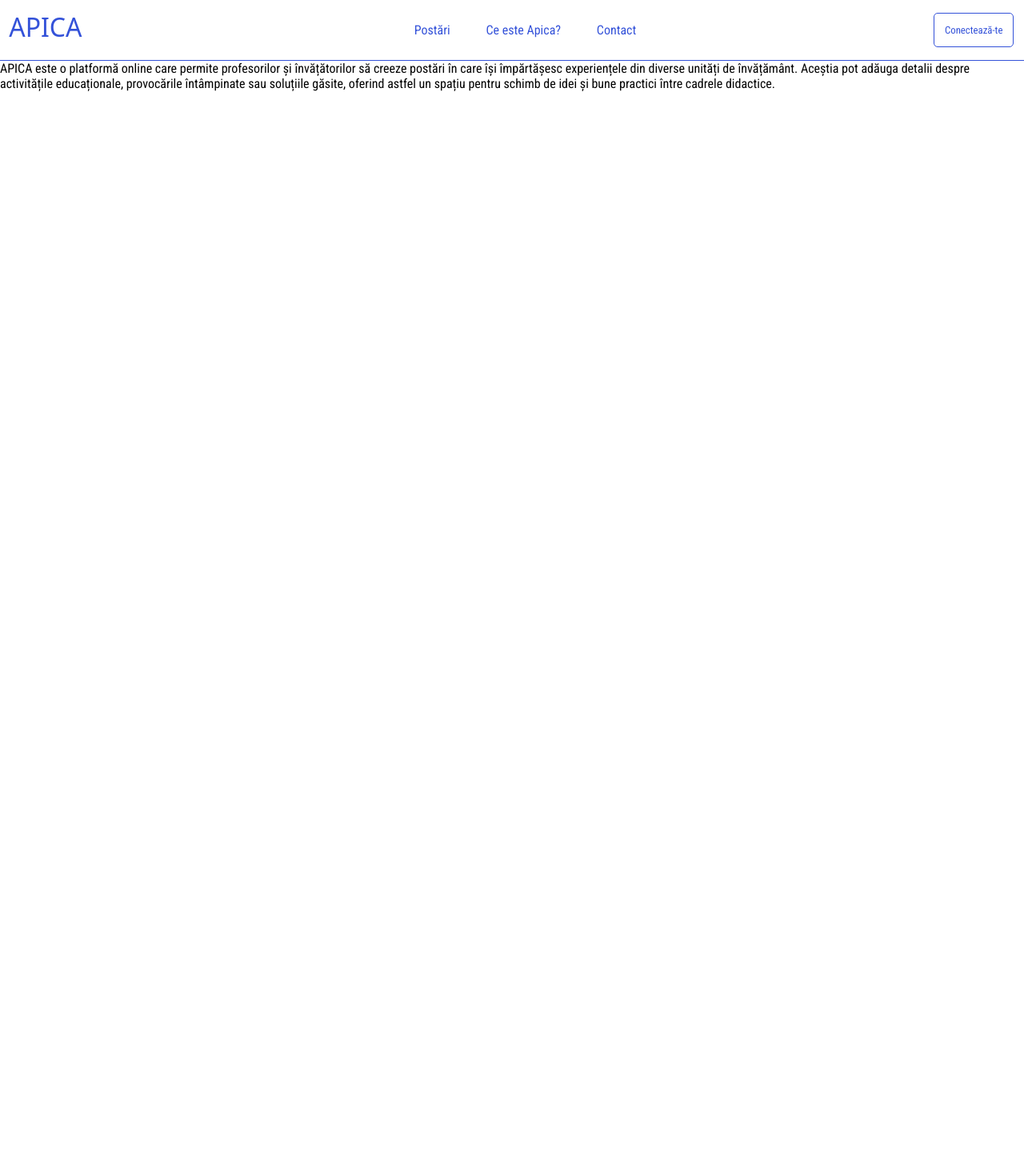
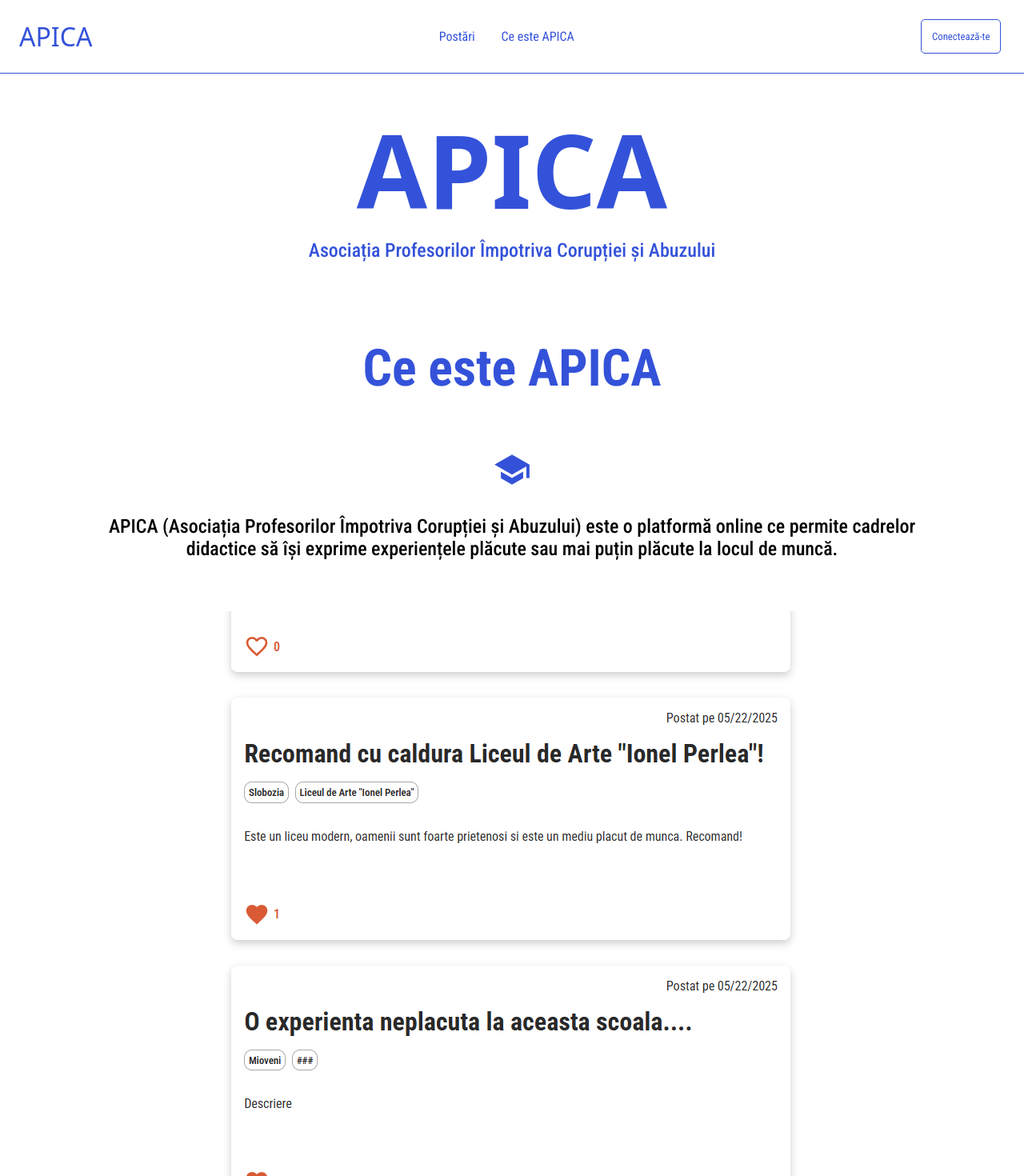
Before and after one commit to TonyDeveloperr/apica, a React (Vite) app: page /about in a window 1280 px wide. Shown: the top 1470 px of the page at 80% size. Before the commit the page ends 800 px from the top, so only its background shows below. Built offline with nearby package versions, Linux system fonts and the light colour scheme; no server answers; the database is empty; a web font is replaced by a local one.

Commit message:
Final version

```diff
--- a/src/App.tsx
+++ b/src/App.tsx
@@ -10,6 +10,8 @@ import Profile from "./components/Profile";
 import SignIn from "./components/SignIn";
 import FilterForm from "./components/FilterForm";
 import UploadPostDialogue from "./components/UploadPostDialogue";
+
+import { Link, useLocation } from "react-router-dom";
 
 interface PostData {
   id: string;
@@ -32,6 +34,8 @@ const App = () => {
   const [user, setUser] = useState<any>(null);
   const [isUploadDialogueVisible, setIsUploadDialogueVisible] = useState(false);
   const [loading, setLoading] = useState(true);
+
+  const location = useLocation();
 
   useEffect(() => {
     const fetchPosts = async () => {
@@ -56,7 +60,9 @@ const App = () => {
   useEffect(() => {
     const filterPosts = () => {
       const result = postList.filter((post) => {
-        const matchesCounty = selectedCounty ? post.county === selectedCounty : true;
+        const matchesCounty = selectedCounty
+          ? post.county === selectedCounty
+          : true;
         const matchesCity = selectedCity ? post.city === selectedCity : true;
         return matchesCounty && matchesCity;
       });
@@ -75,18 +81,25 @@ const App = () => {
   }, []);
 
   return (
-    <div className="App">
+    <div
+      className="App"
+      style={{
+        backgroundColor: location.pathname === "/" ? "#3452d9" : "transparent",
+      }}
+    >
       <Navbar user={user} />
       {isUploadDialogueVisible && (
         <UploadPostDialogue
           onClose={() => setIsUploadDialogueVisible(false)}
-          toggleUploadDialogue={() => setIsUploadDialogueVisible(!isUploadDialogueVisible)}
+          toggleUploadDialogue={() =>
+            setIsUploadDialogueVisible(!isUploadDialogueVisible)
+          }
           refreshPostList={() => setPostList([...postList])}
         />
       )}
       <div className="content">
         {loading ? (
-          <div>Loading...</div>
+          <div style={{ color: "white" }}>Loading...</div>
         ) : (
           <Routes>
             <Route
@@ -108,6 +121,17 @@ const App = () => {
           </Routes>
         )}
       </div>
+      <div className="footer">
+        <Link className="logoFooter" to="/">
+          APICA
+        </Link>
+        <Link className="linkFooter" to="/">
+          Postări
+        </Link>
+        <Link className="linkFooter" to="/about">
+          Ce este APICA
+        </Link>
+      </div>
     </div>
   );
 };
--- a/src/components/About.tsx
+++ b/src/components/About.tsx
@@ -1,7 +1,58 @@
-
+import image1 from "/assets/About_image1.png";
+import image2 from "/assets/About_image2.jpg";
+import { IoMdSchool } from "react-icons/io";
+import { IoGlassesOutline } from "react-icons/io5";
+import { LiaUserSecretSolid } from "react-icons/lia";
+import { CiRead } from "react-icons/ci";
 
 export const About = () => {
-  return <div>APICA este o platformă online care permite profesorilor și învățătorilor să creeze postări
-     în care își împărtășesc experiențele din diverse unități de învățământ. Aceștia pot adăuga detalii despre activitățile
-      educaționale, provocările întâmpinate sau soluțiile găsite, oferind astfel un spațiu pentru schimb de idei și bune practici între cadrele didactice.</div>;
+  return (
+    <div className="aboutContainer">
+      <h1 className="aboutTitle">APICA</h1>
+      <h2 className="aboutSubtitle">
+        Asociația Profesorilor Împotriva Corupției și Abuzului
+      </h2>
+      <div className="aboutBox">
+        <h3 className="aboutPTitle">Ce este APICA</h3>
+        <IoMdSchool size={50} className="aboutIcons" />
+        <p className="aboutDesc">
+          APICA (Asociația Profesorilor Împotriva Corupției și Abuzului) este o
+          platformă online ce permite cadrelor didactice să își exprime
+          experiențele plăcute sau mai puțin plăcute la locul de muncă.
+        </p>
+        <img src={image1} alt="" className="aboutPic" />
+      </div>
+      <div className="aboutBox">
+        <h3 className="aboutPTitle">
+          Postează-ți experiențele în calitate de cadru didactic
+        </h3>
+        <IoGlassesOutline size={50} className="aboutIcons" />
+        <p className="aboutDesc">
+          Creează un cont gratuit și postează folosind interfața intuitivă!
+        </p>
+        <img id="aboutPic2" src={image2} alt="" className="aboutPic" />
+      </div>
+
+      <div className="aboutBox">
+        <h3 className="aboutPTitle">Citește postările altor profesori</h3>
+        <CiRead size={50} className="aboutIcons" />
+        <p className="aboutDesc">
+          Explorează postările altor profesori și află despre școlile
+          recomandate. Folosește filtrul pentru a vedea postări doar din anumite
+          orașe.
+        </p>
+        <img src="" alt="" className="aboutPic" />
+      </div>
+
+      <div className="aboutBox">
+        <h3 className="aboutPTitle">100% anonim</h3>
+        <LiaUserSecretSolid size={50} className="aboutIcons" />
+        <p className="aboutDesc">
+          APICA îți ascunde identitatea astfel încât poți posta fără a avea
+          nicio grijă!
+        </p>
+        <img src="" alt="" className="aboutPic" />
+      </div>
+    </div>
+  );
 };
--- a/src/components/Home.tsx
+++ b/src/components/Home.tsx
@@ -1,4 +1,3 @@
-
 import Post from "./Post";
 
 interface PostData {
@@ -33,10 +32,11 @@ const Home = ({ postList }: Props) => {
           />
         ))
       ) : (
-        <p>No posts match your filters.</p>
+        <p style={{ color: "white" }}>
+          Nu exista nicio postare din acest oras...
+        </p>
       )}
     </div>
-
   );
 };
 
--- a/src/components/Navbar.tsx
+++ b/src/components/Navbar.tsx
@@ -1,6 +1,6 @@
 import React, { useState } from "react";
 import PrimaryButton from "./PrimaryButton";
-import { Link, useNavigate } from "react-router-dom";  // useNavigate instead of useHistory
+import { Link, useNavigate } from "react-router-dom";
 import { PiUserCircleLight } from "react-icons/pi";
 import firebase from "firebase/compat/app";
 import PostUploadDialogue from "./UploadPostDialogue";
@@ -10,15 +10,13 @@ interface NavbarProps {
 }
 
 const Navbar: React.FC<NavbarProps> = ({ user }) => {
-  const navigate = useNavigate(); // useNavigate hook instead of useHistory
+  const navigate = useNavigate();
 
   const handleUserClick = () => {
     if (user) {
-      // Redirect to profile page if user is logged in
-      navigate("/profile"); // Use navigate instead of history.push
+      navigate("/profile");
     } else {
-      // Redirect to sign-in page if user is not logged in
-      navigate("/sign-in"); // Use navigate instead of history.push
+      navigate("/sign-in");
     }
   };
 
@@ -26,7 +24,7 @@ const Navbar: React.FC<NavbarProps> = ({ user }) => {
 
   const handleCloseAndSubmit = () => {
     setShowUploadDialogue(false);
-    navigate("/"); // Use navigate instead of history.push
+    navigate("/");
   };
 
   return (
@@ -50,10 +48,7 @@ const Navbar: React.FC<NavbarProps> = ({ user }) => {
             <Link to="/">Postări</Link>
           </li>
           <li>
-            <Link to="/about">Ce este Apica?</Link>
-          </li>
-          <li>
-            <Link to="/contact">Contact</Link>
+            <Link to="/about">Ce este APICA</Link>
           </li>
         </ul>
         <div className="user-btns">
@@ -69,10 +64,7 @@ const Navbar: React.FC<NavbarProps> = ({ user }) => {
               />
             </>
           ) : (
-            <button
-              onClick={() => navigate("/sign-in")} // Use navigate instead of history.push
-              className="signin-btn"
-            >
+            <button onClick={() => navigate("/sign-in")} className="signin-btn">
               Conectează-te
             </button>
           )}
--- a/src/components/SignIn.tsx
+++ b/src/components/SignIn.tsx
@@ -1,21 +1,18 @@
 import { useState } from "react";
 import { auth, googleProvider } from "../configs/firebase";
-import {
-  createUserWithEmailAndPassword,
-  signInWithPopup,
-} from "firebase/auth";
-import { useNavigate } from "react-router-dom"; // Import useNavigate
+import { createUserWithEmailAndPassword, signInWithPopup } from "firebase/auth";
+import { useNavigate } from "react-router-dom";
 import { FcGoogle } from "react-icons/fc";
 
 const SignIn = () => {
   const [email, setEmail] = useState("");
   const [password, setPassword] = useState("");
-  const navigate = useNavigate(); // Initialize useNavigate correctly
+  const navigate = useNavigate();
 
   const handleSignIn = async () => {
     try {
       await createUserWithEmailAndPassword(auth, email, password);
-      navigate("/"); // Use navigate inside the function to redirect
+      navigate("/");
     } catch (error) {
       console.error("Error signing up:", error);
     }
@@ -23,7 +20,7 @@ const SignIn = () => {
 
   const handleSignInWithGoogle = async () => {
     await signInWithPopup(auth, googleProvider);
-    navigate("/"); // Use navigate inside the function to redirect
+    navigate("/");
   };
 
   return (
@@ -51,8 +48,8 @@ const SignIn = () => {
           <button
             style={{
               display: "flex",
-              alignItems: "center", // Align items vertically in the center
-              justifyContent: "center", // Center content horizontally
+              alignItems: "center",
+              justifyContent: "center",
               textAlign: "center",
             }}
             className="google-login-btn"
--- a/src/index.css
+++ b/src/index.css
@@ -17,6 +17,8 @@ body {
   margin: 0;
   padding: 0;
   background-color: var(--background-color);
+  height: 100%;
+  max-width: 100vw;
 }
 
 * {
@@ -29,10 +31,16 @@ body {
   align-items: center;
   background-color: var(--tertiary-color);
   border-bottom: 0.1rem solid var(--primary-color);
+  padding: 0.5rem 1rem;
+  max-width: 100vw;
 }
 
 .links {
   display: flex;
+  justify-content: center;
+  gap: 0.25rem;
+  max-width: 100%;
+  padding: 0;
 }
 
 .links * {
@@ -40,10 +48,10 @@ body {
   margin: 0.2rem;
   color: var(--primary-color);
   font-family: var(--main-font);
-  font-size: 1rem;
+  font-size: clamp(0.8rem, 2vw, 1rem);
   text-decoration: none;
   transition: 0.3s;
-  padding: 0.5rem 0.5rem 0.5rem 0.5rem;
+  padding: 0.25rem;
   border-radius: 5px;
 }
 
@@ -57,18 +65,34 @@ body {
 .user-btns {
   display: flex;
   align-items: center;
-}
-
-.user-btns * {
-  margin: 1rem 1rem 1rem 1rem;
+  gap: 1rem;
 }
 
 .logo {
-  margin: 0.7rem 0.7rem 1.2rem 0.7rem;
+  margin: 0.5rem;
   text-decoration: none;
   color: var(--primary-color);
-  font-size: 2rem;
+  font-size: clamp(1.5rem, 4vw, 2rem);
   font-family: var(--logo-font);
+}
+
+@media (max-width: 768px) {
+  .navbar {
+    flex-direction: column;
+    align-items: flex-start;
+  }
+
+  .links {
+    width: 100%;
+    justify-content: flex-start;
+    flex-direction: column;
+  }
+
+  .user-btns {
+    justify-content: flex-end;
+    width: 100%;
+    flex-direction: column;
+  }
 }
 
 .primary-btn {
@@ -125,8 +149,6 @@ body {
   color: var(--font-color);
 }
 
-/* Filter style */
-
 .filter-form-container {
   background-color: var(--tertiary-color);
   padding: 1rem;
@@ -171,14 +193,13 @@ body {
 }
 
 select {
-  /* for Firefox */
   -moz-appearance: none;
-  /* for Chrome */
+
   -webkit-appearance: none;
+  appearance: none;
 }
 
 select::-ms-expand {
-  /* For IE10 */
   display: none;
 }
 
@@ -189,8 +210,6 @@ select {
   padding-right: 10px;
   padding-left: 10px;
 }
-
-/* Post style*/
 
 .post-container {
   display: flex;
@@ -203,7 +222,7 @@ select {
   display: flex;
   flex-direction: column;
   background-color: var(--tertiary-color);
-  width: 35%;
+  width: clamp(350px, 35%, 600px);
   margin: 1rem;
   padding: 1rem;
   border-radius: 0.5rem;
@@ -217,7 +236,7 @@ select {
 .post h1 {
   color: rgb(41, 41, 41);
   margin-bottom: 0.5rem;
-  margin: 0 0 1rem 0;
+  margin: 1rem 0 1rem 0;
 }
 
 .tag-container {
@@ -375,16 +394,16 @@ select {
 }
 
 .upload-container {
-  position: fixed; /* Fix the position to the viewport */
-  top: 50%; /* Position the element 50% from the top */
-  left: 50%; /* Position the element 50% from the left */
-  transform: translate(-50%, -50%); /* Center the element */
+  position: fixed;
+  top: 50%;
+  left: 50%;
+  transform: translate(-50%, -50%);
   display: flex;
-  background-color: white; /* Background color for visibility */
-  padding: 2rem; /* Padding around the container */
-  box-shadow: 0 4px 8px rgba(0, 0, 0, 0.1); /* Shadow for a floating effect */
-  border-radius: 8px; /* Rounded corners */
-  z-index: 1000; /* Ensure it overlays other elements */
+  background-color: white;
+  padding: 2rem;
+  box-shadow: 0 4px 8px rgba(0, 0, 0, 0.1);
+  border-radius: 8px;
+  z-index: 1000;
   width: 60%;
   height: 80%;
   justify-content: space-between;
@@ -460,7 +479,7 @@ select {
   border-radius: 15px;
   padding: 1rem 1.5rem 1rem 1.5rem;
   position: fixed;
-  top: 2rem; /* Adjust the value to your preference */
+  top: 2rem;
   left: 50%;
   transform: translateX(-50%);
   box-shadow: 0 2px 4px rgba(0, 0, 0, 0.1);
@@ -491,3 +510,99 @@ select {
     transform: translate(-50%, -50%) scale(1);
   }
 }
+
+/* Pagina about */
+
+.aboutContainer {
+  display: flex;
+  flex-direction: column;
+  justify-content: center;
+  align-items: center;
+}
+
+.aboutTitle {
+  margin: 2rem 2rem 0rem 2rem;
+  color: var(--primary-color);
+  font-size: clamp(1.5rem, 10vw, 8rem);
+  font-family: var(--logo-font);
+  text-align: center;
+}
+
+.aboutSubtitle {
+  color: var(--primary-color);
+  font-family: var(--main-font);
+  font-weight: 500;
+  margin: 0;
+  font-size: clamp(0.5rem, 3vw, 1.5rem);
+  text-align: center;
+}
+
+.aboutBox {
+  display: flex;
+  flex-direction: column;
+  justify-content: center;
+  align-items: center;
+  margin: 2rem 2rem 1rem 2rem;
+}
+
+.aboutBox img {
+  max-width: 100%;
+  height: auto;
+  margin: 2rem 2rem 0rem 2rem;
+  border-radius: 15px;
+}
+
+.aboutIcons {
+  color: var(--primary-color);
+}
+
+.aboutPTitle {
+  font-size: clamp(1.5rem, 5vw, 4rem);
+  color: var(--primary-color);
+  text-align: center;
+}
+
+.aboutDesc {
+  font-family: var(--main-font);
+  font-weight: 500;
+  font-size: 1.5em;
+  text-align: center;
+  max-width: clamp(80vw, 50vw, 50vw);
+  margin: 2rem;
+}
+
+#aboutPic2 {
+  max-width: clamp(12vw, 50vw, 80vw);
+  height: auto;
+}
+
+.footer {
+  background-color: #1731a6;
+  width: 100%;
+  height: clamp(5vh, 20vh, 25vh);
+  display: flex;
+  flex-direction: row;
+  justify-content: center;
+  align-items: center;
+}
+.logoFooter {
+  margin: 1rem;
+  text-decoration: none;
+  color: var(--font-color);
+  font-size: clamp(2rem, 2vw, 2rem);
+  font-family: var(--logo-font);
+  align-self: center;
+}
+
+.linkFooter {
+  margin: 1rem;
+  text-decoration: none;
+  color: var(--font-color);
+  font-size: clamp(1rem, 1vw, 1rem);
+  font-family: var(--main-font);
+  align-self: center;
+}
+
+.content {
+  min-height: 100vh;
+}
```
Also changed, not shown: src/components/FilterForm.tsx (+7 -13 lines), src/components/UploadPostDialogue.tsx (+14 -14 lines), vite.config.ts (+4 -4 lines), public/assets/About_image1.png (added), 1 other file (tests, documents, lock files or other folders).
